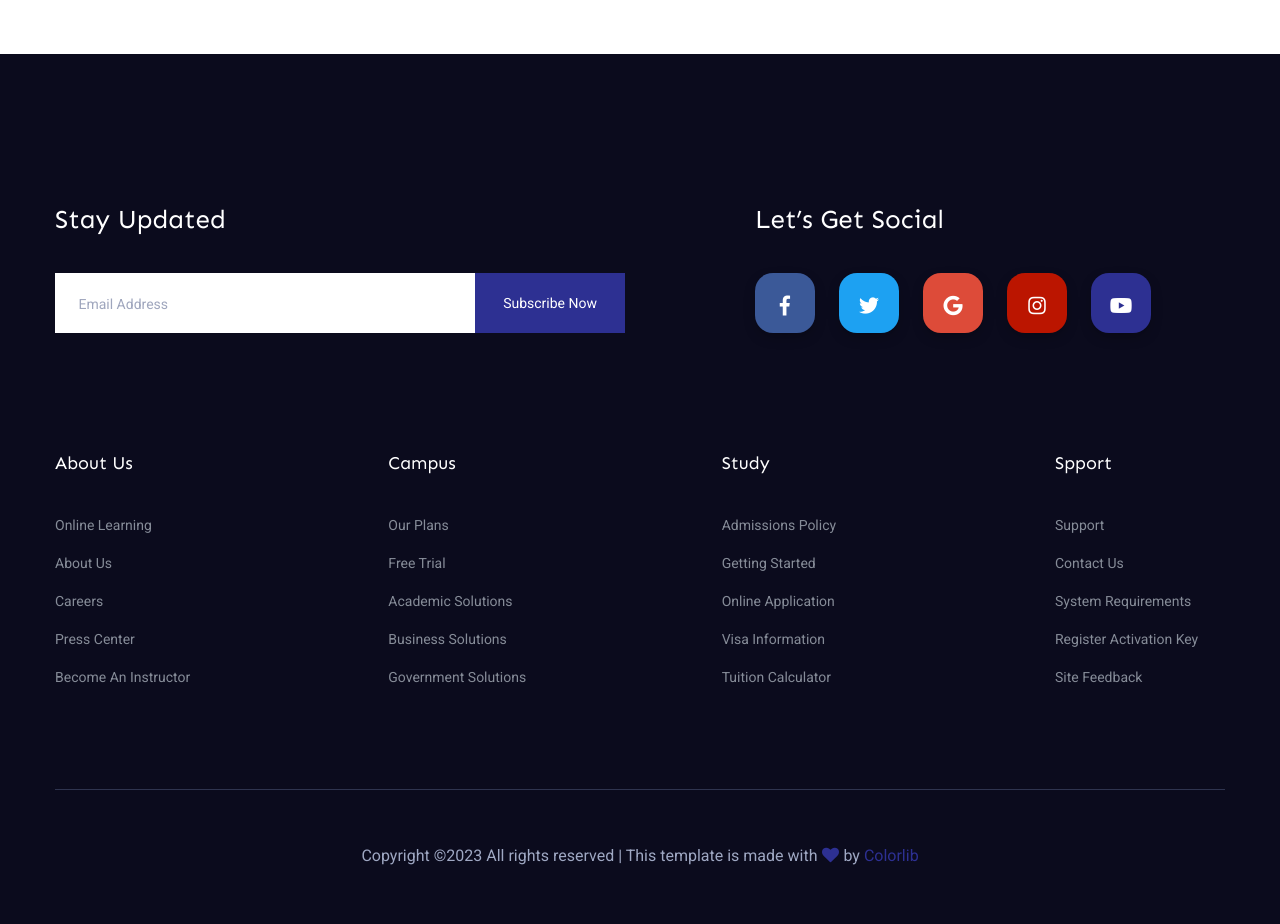
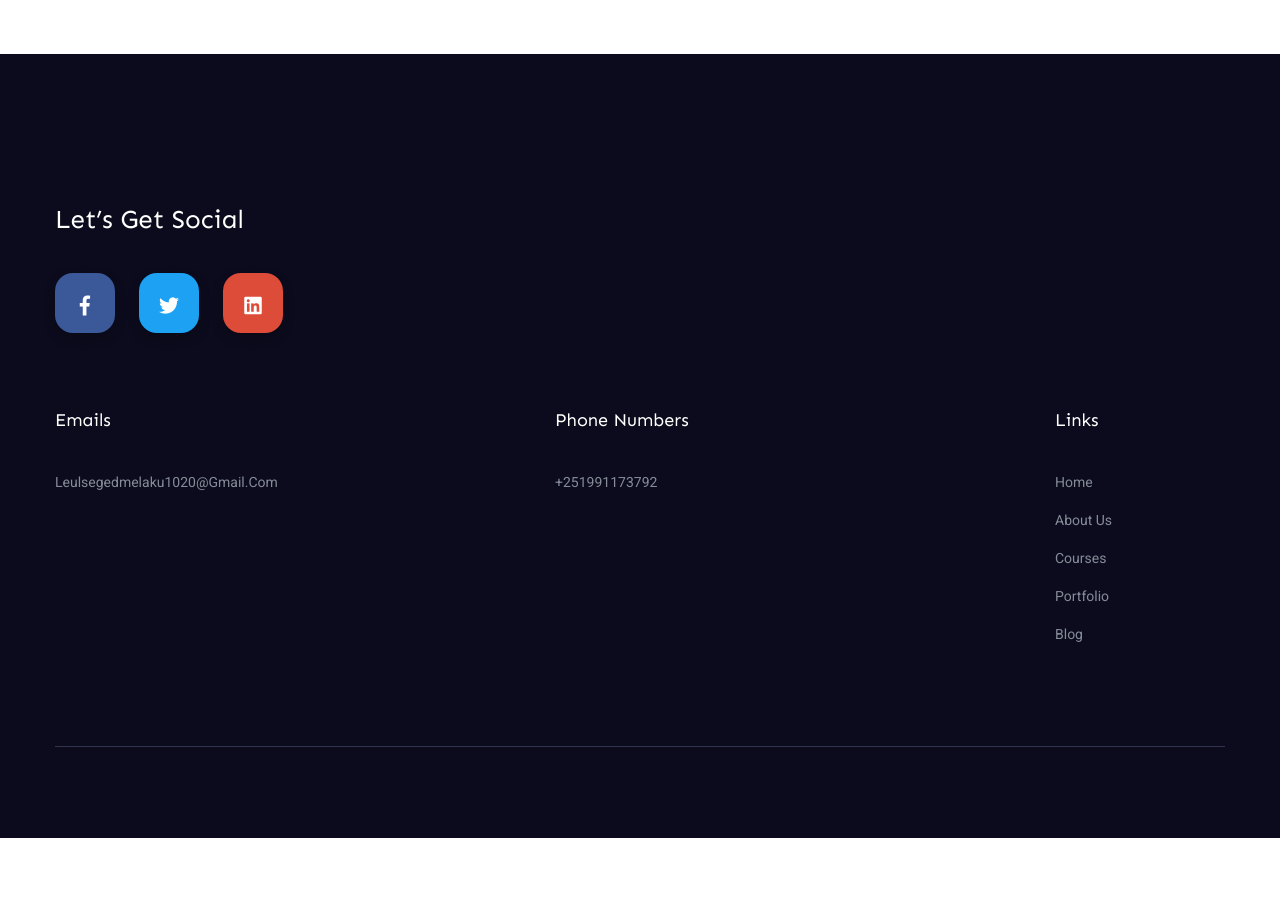
Before and after one commit to Ludis-ET/idata, a Django app: page /blog/ in a window 1280 px wide. Shown: the part 1800-2724 px from the top of the page. After the commit the page ends 2638 px from the top, so only its background shows below. Run offline with Django 4.2, Linux system fonts and the light colour scheme; data comes from the database, SQL or seed files in the repository; some libraries are stand-ins or nearby versions.

Commit message:
last call

```diff
--- a/templates/main-base.html
+++ b/templates/main-base.html
@@ -65,7 +65,7 @@
                                 <div class="header-info-right">
                                     <ul>
                                         <!-- <li><a href="#"><i class="ti-user"></i>Login</a></li> -->
-                                        <li><a href="#"><i class="ti-lock"></i>Register</a></li>
+                                        <!-- <li><a href="#"><i class="ti-lock"></i>Register</a></li> -->
                                     </ul>
                                 </div>
                             </div>
@@ -135,36 +135,32 @@
                     <!-- footer Heading -->
                     <div class="footer-heading">
                         <div class="row justify-content-between">
-                            <div class="col-xl-6 col-lg-7 col-md-10">
+                            <!-- <div class="col-xl-6 col-lg-7 col-md-10">
                                 <div class="footer-tittle2">
                                     <h4>Stay Updated</h4>
                                 </div>
-                                <!-- Form -->
                                 <div class="footer-form mb-50">
                                     <div id="mc_embed_signup">
-                                        <form target="_blank" action="https://spondonit.us12.list-manage.com/subscribe/post?u=1462626880ade1ac87bd9c93a&amp;id=92a4423d01" method="get" class="subscribe_form relative mail_part" novalidate="true">
-                                            <input type="email" name="EMAIL" id="newsletter-form-email" placeholder=" Email Address " class="placeholder hide-on-focus" onfocus="this.placeholder = ''" onblur="this.placeholder = 'Your email address'">
+                                        <form target="_blank" action="{% url 'newsettler' %}" method="POST" >
+                                            {% csrf_token %}
+                                            <input type="email" name="email"  placeholder=" Email Address " >
                                             <div class="form-icon">
-                                                <button type="submit" name="submit" id="newsletter-submit" class="email_icon newsletter-submit button-contactForm">
-                                                    Subscribe Now
-                                                </button>
+                                                <input type="submit" value="Submit">
                                             </div>
                                             <div class="mt-10 info"></div>
                                         </form>
                                     </div>
                                 </div>
-                            </div>
+                            </div> -->
                             <div class="col-xl-5 col-lg-5">
                                 <div class="footer-tittle2">
                                     <h4>Let’s Get Social</h4>
                                 </div>
                                 <!-- Footer Social -->
                                 <div class="footer-social">
-                                    <a href="https://www.facebook.com/sai4ull"><i class="fab fa-facebook-f"></i></a>
-                                    <a href="#"><i class="fab fa-twitter"></i></a>
-                                    <a  href="#"><i class="fab fa-google"></i></a>
-                                    <a href="#"><i class="fab fa-instagram"></i></a>
-                                    <a href="#"><i class="fab fa-youtube"></i></a>
+                                    <a href="{{i.facebook}}"><i class="fab fa-facebook-f"></i></a>
+                                    <a href="{{i.twitter}}"><i class="fab fa-twitter"></i></a>
+                                    <a  href="{{i.linkedin}}"><i class="fab fa-linkedin"></i></a>
                                   </div>
                             </div>
                         </div>
@@ -174,13 +170,11 @@
                         <div class="col-xl-2 col-lg-3 col-md-4 col-sm-6">
                             <div class="single-footer-caption mb-50">
                                 <div class="footer-tittle">
-                                    <h4>About Us</h4>
+                                    <h4>Emails</h4>
                                     <ul>
-                                        <li><a href="#">Online Learning</a></li>
-                                        <li><a href="#">About Us</a></li>
-                                        <li><a href="#">Careers</a></li>
-                                        <li><a href="#">Press Center</a></li>
-                                        <li><a href="#">Become an Instructor</a></li>
+                                        {% for a in em %}
+                                        <li><a href="mailto:{{a.address}}">{{a.address}}</a></li>
+                                        {% endfor %}
                                     </ul>
                                 </div>
                             </div>
@@ -188,13 +182,11 @@
                         <div class="col-xl-2 col-lg-3 col-md-4 col-sm-6">
                             <div class="single-footer-caption mb-50">
                                 <div class="footer-tittle">
-                                    <h4>Campus</h4>
+                                    <h4>Phone Numbers</h4>
                                     <ul>
-                                        <li><a href="#">Our Plans</a></li>
-                                        <li><a href="#">Free Trial</a></li>
-                                        <li><a href="#">Academic Solutions</a></li>
-                                        <li><a href="#">Business Solutions</a></li>
-                                        <li><a href="#"> Government Solutions</a></li>
+                                        {% for a in ph %}
+                                        <li><a href="tel:{{a.number}}">{{a.number}}</a></li>
+                                        {% endfor %}
                                     </ul>
                                 </div>
                             </div>
@@ -202,18 +194,18 @@
                         <div class="col-xl-2 col-lg-3 col-md-4 col-sm-6">
                             <div class="single-footer-caption mb-50">
                                 <div class="footer-tittle">
-                                    <h4>Study</h4>
+                                    <h4>Links</h4>
                                     <ul>
-                                        <li><a href="#">Admissions Policy</a></li>
-                                        <li><a href="#">Getting Started</a></li>
-                                        <li><a href="#">Online Application</a></li>
-                                        <li><a href="#">Visa Information</a></li>
-                                        <li><a href="#">Tuition Calculator</a></li>
+                                        <li><a href="{% url 'index' %}">Home</a></li>
+                                        <li><a href="{% url 'about' %}">About us</a></li>
+                                        <li><a href="{% url "course" %}">Courses</a></li>
+                                        <li><a href="{% url "portfolio" %}">Portfolio</a></li>
+                                        <li><a href="{% url 'blog' %}">Blog</a></li>
                                     </ul>
                                 </div>
                             </div>
                         </div>
-                        <div class="col-xl-2 col-lg-3 col-md-4 col-sm-6">
+                        <!-- <div class="col-xl-2 col-lg-3 col-md-4 col-sm-6">
                             <div class="single-footer-caption mb-50">
                                 <div class="footer-tittle">
                                     <h4>Spport</h4>
@@ -226,7 +218,7 @@
                                     </ul>
                                 </div>
                             </div>
-                        </div>
+                        </div> -->
                     </div>
                 </div>
                 <!-- Footer Bottom -->
@@ -234,9 +226,9 @@
                     <div class="row d-flex align-items-center">
                         <div class="col-lg-12">
                             <div class="footer-copy-right text-center">
-                                <p><!-- Link back to Colorlib can't be removed. Template is licensed under CC BY 3.0. -->
+                                <!-- <p>Link back to Colorlib can't be removed. Template is licensed under CC BY 3.0.
   Copyright &copy;<script>document.write(new Date().getFullYear());</script> All rights reserved | This template is made with <i class="fa fa-heart" aria-hidden="true"></i> by <a href="https://colorlib.com" target="_blank">Colorlib</a>
-  <!-- Link back to Colorlib can't be removed. Template is licensed under CC BY 3.0. --></p>
+  <!-- Link back to Colorlib can't be removed. Template is licensed under CC BY 3.0. </p> -->
                             </div>
                         </div>
                     </div>
```
Also changed, not shown: user/templates/staff.html (added, +48 -0 lines), user/views.py (+12 -1 lines).
